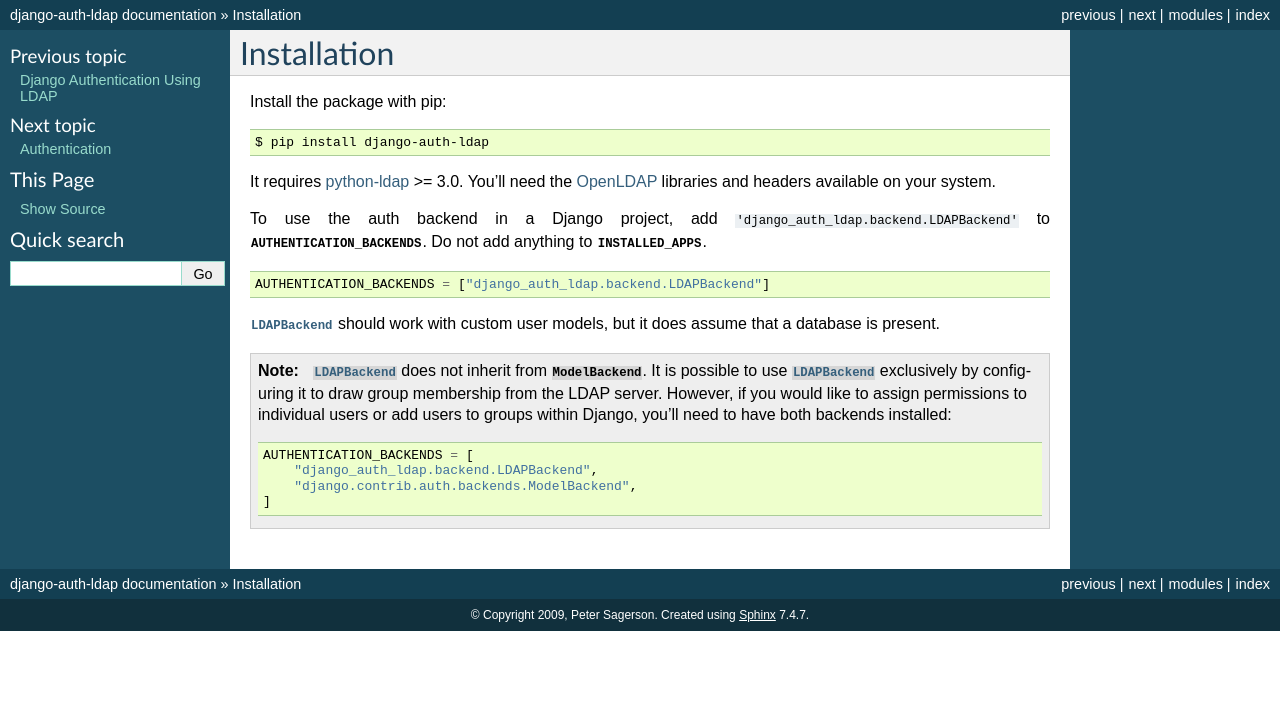
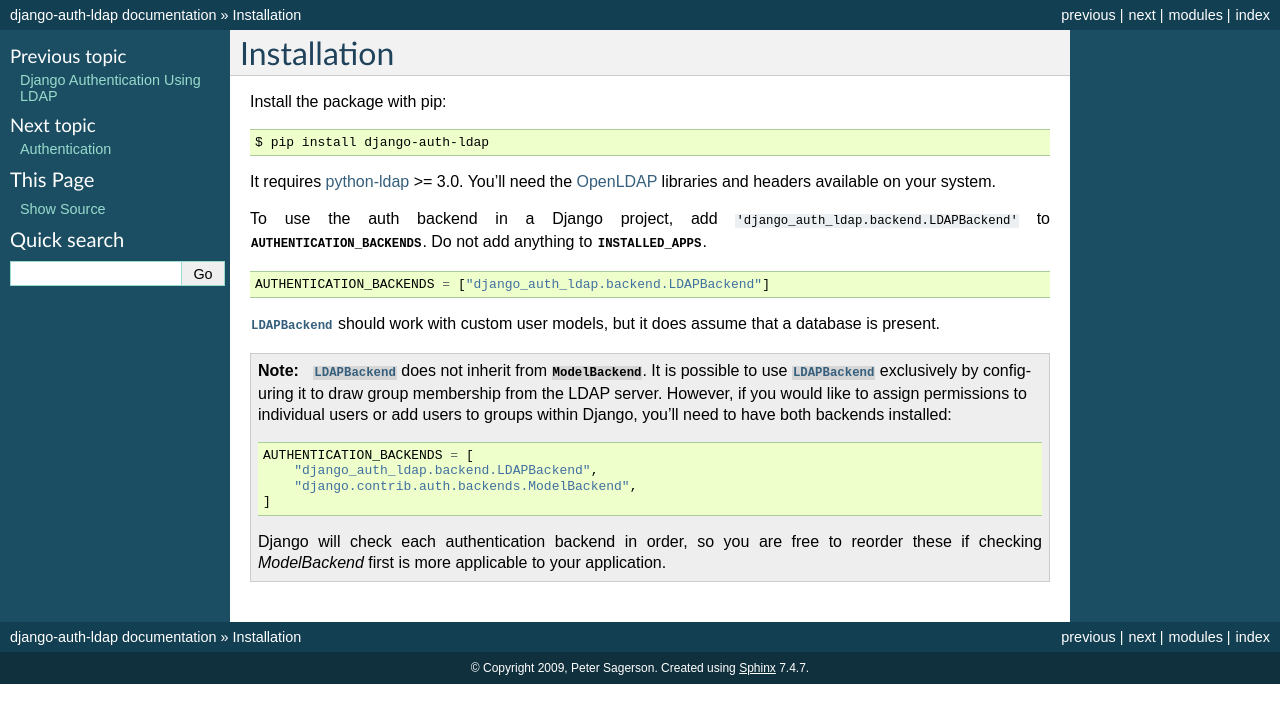
Before and after one commit to django-auth-ldap/django-auth-ldap, a Sphinx documentation site: the page built from docs/install.rst, in a window 1280 px wide. Shown: the top 723 px of the page. Built offline with Sphinx 7.4.7, drawn with Linux system fonts in a browser that asks for light colours.

Commit message:
Add note about rearranging authentication backends

```diff
--- a/docs/install.rst
+++ b/docs/install.rst
@@ -38,6 +38,9 @@
             "django.contrib.auth.backends.ModelBackend",
         ]
 
+    Django will check each authentication backend in order, so you are free
+    to reorder these if checking `ModelBackend` first is more applicable to
+    your application.
 
 .. _`python-ldap`: https://pypi.org/project/python-ldap/
 .. _`OpenLDAP`: https://www.openldap.org/
```
